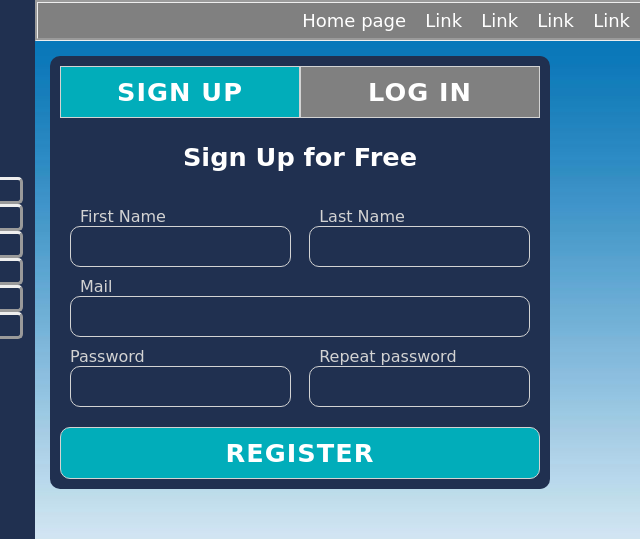
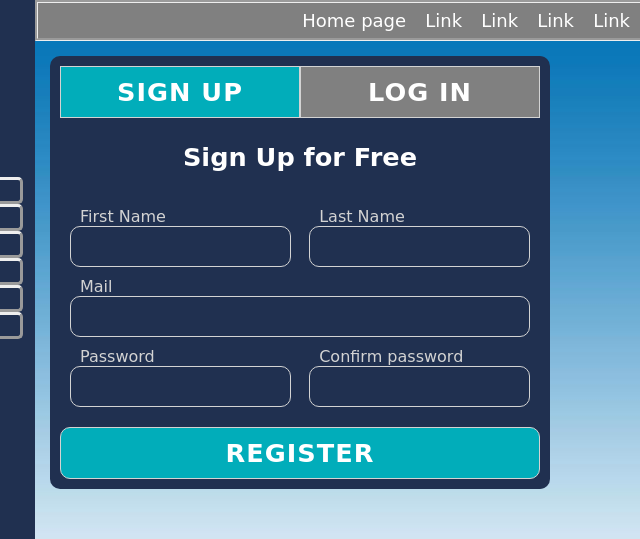
Before and after one commit to aljubic/mathos-zadatak-osnovecss, a plain HTML site: page index.html in a window 1280 px wide. Shown: the top 539 px of the page, 221-861 px from the left. Drawn offline with Linux system fonts and the light colour scheme.

Commit message:
fixed minor bugs

```diff
--- a/assets/css/style.css
+++ b/assets/css/style.css
@@ -137,7 +137,7 @@ h1{
   display: block;
   padding: 10px;
   color: lightgray;
-  min-width: 300px;
+  min-width: 332px;
   max-width: 500px;
   border-radius: 10px;
 }
--- a/index.html
+++ b/index.html
@@ -80,11 +80,11 @@
 
 						<div class="top-row">
 							<div class="field-wrap">
-								<label class="repeat-pass">Password</label>
+								<label>Password</label>
 								<input type="password" required>
 							</div>
 							<div class="field-wrap">
-								<label>Repeat password</label>
+								<label>Confirm password</label>
 								<input type="password" required>
 							</div>
 						</div>
```
